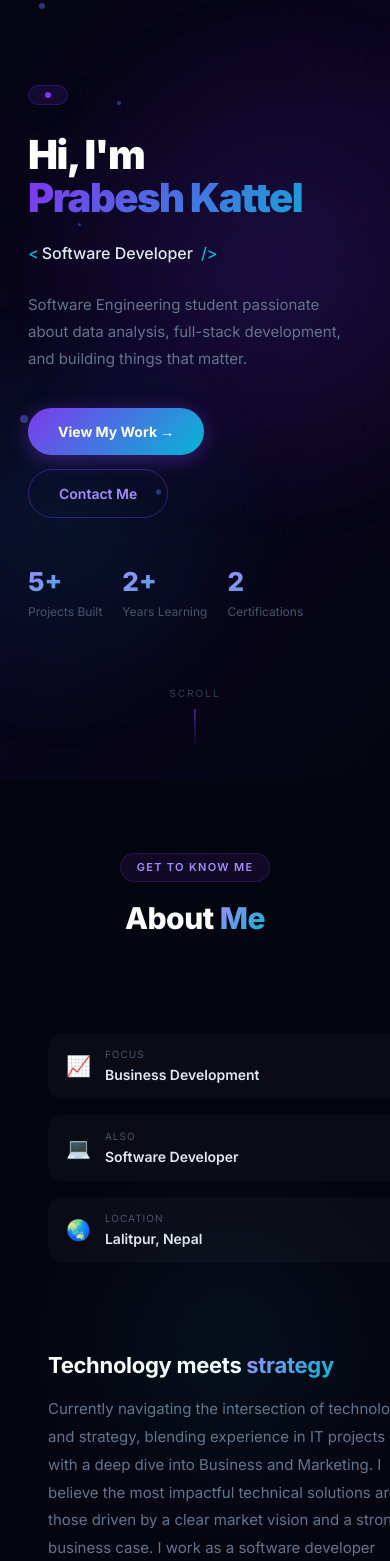
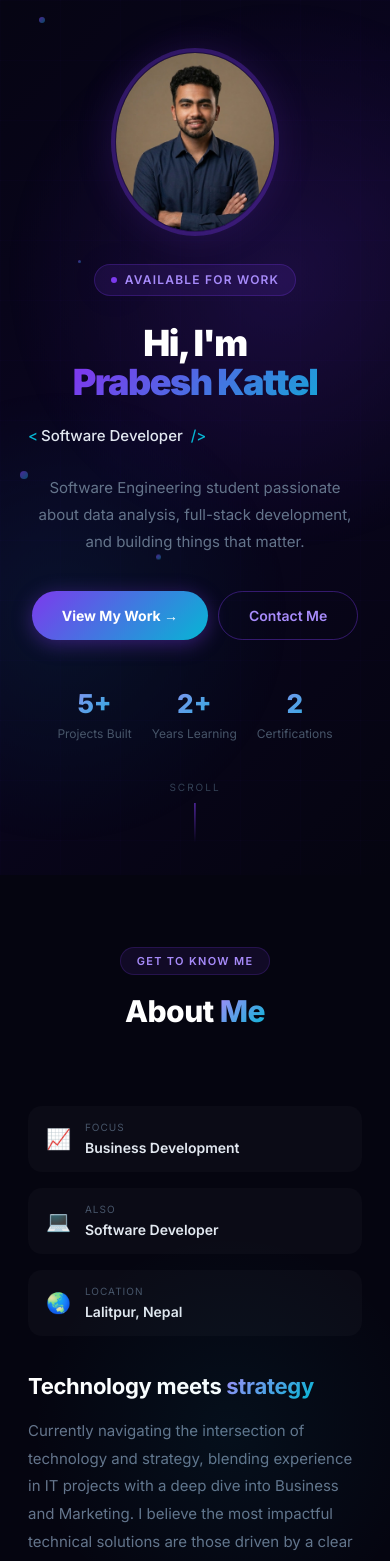
Before and after one commit to GRKPrabesh/Personal-Portfolio, a React app: page / in a window 390 px wide. Shown: the part 120-1681 px from the top of the page. Built offline with nearby package versions, Linux system fonts and the light colour scheme; the HTML template or start-up script is replaced by a standard one.

Commit message:
fix: make contact form responsive

```diff
--- a/src/components/About.jsx
+++ b/src/components/About.jsx
@@ -31,7 +31,7 @@ export default function About() {
           </h2>
         </motion.div>
 
-        <div style={{ display: "grid", gridTemplateColumns: "1fr 1.6fr", gap: 64, alignItems: "center" }} className="about-grid">
+        <div className="about-grid">
           {/* Left: quick info cards */}
           <motion.div initial={{ opacity: 0, x: -30 }} animate={inView ? { opacity: 1, x: 0 } : {}} transition={{ duration: 0.6, delay: 0.1 }}
             style={{ display: "flex", flexDirection: "column", gap: 16 }}>
@@ -63,7 +63,7 @@ export default function About() {
             </h3>
             <p style={{ fontSize: 15, color: "#64748b", lineHeight: 1.85, marginBottom: 32 }}>{personalInfo.bio}</p>
 
-            <div style={{ display: "grid", gridTemplateColumns: "repeat(3, 1fr)", gap: 10, marginBottom: 32 }}>
+            <div className="traits-grid">
               {traits.map((trait, i) => (
                 <motion.div key={trait.label}
                   initial={{ opacity: 0, y: 12 }} animate={inView ? { opacity: 1, y: 0 } : {}}
@@ -94,7 +94,7 @@ export default function About() {
           </motion.div>
         </div>
       </div>
-      <style>{`@media(max-width:768px){.about-grid{grid-template-columns:1fr !important;gap:48px !important;}}`}</style>
+      <style>{``}</style>
     </section>
   );
 }
--- a/src/components/Certifications.jsx
+++ b/src/components/Certifications.jsx
@@ -42,7 +42,7 @@ export default function Certifications() {
           </h2>
         </motion.div>
 
-        <div style={{ display: "grid", gridTemplateColumns: "repeat(2, 1fr)", gap: 22 }} className="cert-grid">
+        <div className="cert-grid">
           {certifications.map((cert, i) => {
             const Icon = certIconMap[i];
             return (
@@ -85,7 +85,6 @@ export default function Certifications() {
           })}
         </div>
       </div>
-      <style>{`@media(max-width:640px){.cert-grid{grid-template-columns:1fr !important;}}`}</style>
     </section>
   );
 }
--- a/src/components/Contact.jsx
+++ b/src/components/Contact.jsx
@@ -84,7 +84,7 @@ export default function Contact() {
           <p style={{ fontSize: 14, color: "#475569", maxWidth: 360, margin: "0 auto" }}>Have a project in mind or just want to say hi? My inbox is always open.</p>
         </motion.div>
 
-        <div style={{ display: "grid", gridTemplateColumns: "1fr 1.5fr", gap: 28 }} className="contact-grid">
+        <div className="contact-grid">
           {/* Info */}
           <motion.div initial={{ opacity: 0, x: -24 }} animate={inView ? { opacity: 1, x: 0 } : {}} transition={{ duration: 0.55, delay: 0.1 }}
             style={{ display: "flex", flexDirection: "column", gap: 16 }}>
@@ -164,7 +164,6 @@ export default function Contact() {
           </motion.div>
         </div>
       </div>
-      <style>{`@media(max-width:768px){.contact-grid{grid-template-columns:1fr !important;}}`}</style>
     </section>
   );
 }
--- a/src/components/Footer.jsx
+++ b/src/components/Footer.jsx
@@ -4,7 +4,7 @@ export default function Footer() {
   const year = new Date().getFullYear();
   return (
     <footer style={{ background: "#030308", padding: "36px 0", borderTop: "1px solid rgba(124,58,237,0.1)" }}>
-      <div style={{ maxWidth: 1140, margin: "0 auto", padding: "0 28px", display: "flex", alignItems: "center", justifyContent: "space-between", flexWrap: "wrap", gap: 16 }}>
+      <div className="footer-inner" style={{ maxWidth: 1140, margin: "0 auto", padding: "0 28px", display: "flex", alignItems: "center", justifyContent: "space-between", flexWrap: "wrap", gap: 16 }}>
         <span style={{ fontSize: 15, fontWeight: 800, background: "linear-gradient(135deg, #a78bfa, #06b6d4)", WebkitBackgroundClip: "text", WebkitTextFillColor: "transparent" }}>
           Prabesh Kattel<span style={{ WebkitTextFillColor: "#7c3aed" }}>.</span>
         </span>
--- a/src/components/Hero.jsx
+++ b/src/components/Hero.jsx
@@ -49,14 +49,17 @@ export default function Hero() {
       {/* Background orbs */}
       <div style={{ position: "absolute", inset: 0, pointerEvents: "none" }}>
         <div style={{ position: "absolute", top: "10%", left: "-5%", width: 600, height: 600, background: "radial-gradient(circle, rgba(124,58,237,0.15) 0%, transparent 65%)", borderRadius: "50%", animation: "float 8s ease-in-out infinite" }} />
-        <div style={{ position: "absolute", bottom: "0", right: "20%", width: 500, height: 500, background: "radial-gradient(circle, rgba(6,182,212,0.08) 0%, transparent 65%)", borderRadius: "50%", animation: "float2 10s ease-in-out infinite" }} />
+        <div style={{ position: "absolute", bottom: 0, right: "20%", width: 500, height: 500, background: "radial-gradient(circle, rgba(6,182,212,0.08) 0%, transparent 65%)", borderRadius: "50%", animation: "float2 10s ease-in-out infinite" }} />
         <div style={{ position: "absolute", inset: 0, backgroundImage: "linear-gradient(rgba(124,58,237,0.04) 1px, transparent 1px), linear-gradient(90deg, rgba(124,58,237,0.04) 1px, transparent 1px)", backgroundSize: "60px 60px", opacity: 0.5 }} />
         {particles.map((p, i) => <Particle key={i} style={p} />)}
       </div>
 
-      {/* Left: Text content */}
-      <div style={{ position: "relative", zIndex: 2, maxWidth: 1140, margin: "0 auto", padding: "120px 28px 80px", width: "100%" }}>
-        <div style={{ maxWidth: 580 }} className="hero-content">
+      {/* Main layout */}
+      <div style={{ position: "relative", zIndex: 2, maxWidth: 1140, margin: "0 auto", padding: "0 28px", width: "100%" }}>
+        <div className="hero-layout">
+
+          {/* Text */}
+          <div className="hero-text">
             <motion.div initial={{ opacity: 0, y: 20 }} animate={{ opacity: 1, y: 0 }} transition={{ duration: 0.5 }}>
               <span style={{
                 display: "inline-flex", alignItems: "center", gap: 8,
@@ -67,12 +70,12 @@ export default function Hero() {
                 letterSpacing: "0.1em", textTransform: "uppercase", marginBottom: 28,
               }}>
                 <span style={{ width: 6, height: 6, borderRadius: "50%", background: "#7c3aed", animation: "pulse-glow 2s ease-in-out infinite", display: "inline-block" }} />
-
+                Available for work
               </span>
             </motion.div>
 
             <motion.h1 initial={{ opacity: 0, y: 24 }} animate={{ opacity: 1, y: 0 }} transition={{ duration: 0.55, delay: 0.1 }}
-            style={{ fontSize: "clamp(40px, 6vw, 72px)", fontWeight: 900, color: "#fff", lineHeight: 1.08, marginBottom: 16, letterSpacing: "-1.5px" }}>
+              style={{ fontSize: "clamp(36px, 6vw, 72px)", fontWeight: 900, color: "#fff", lineHeight: 1.08, marginBottom: 16, letterSpacing: "-1.5px" }}>
               Hi, I&apos;m<br />
               <span style={{ background: "linear-gradient(135deg, #a78bfa 0%, #7c3aed 40%, #06b6d4 100%)", WebkitBackgroundClip: "text", WebkitTextFillColor: "transparent", backgroundSize: "200% auto", animation: "shimmer 4s linear infinite" }}>
                 Prabesh Kattel
@@ -80,7 +83,7 @@ export default function Hero() {
             </motion.h1>
 
             <motion.div initial={{ opacity: 0, y: 20 }} animate={{ opacity: 1, y: 0 }} transition={{ duration: 0.55, delay: 0.2 }}
-            style={{ fontSize: "clamp(16px, 2.5vw, 22px)", fontWeight: 500, color: "#94a3b8", marginBottom: 20, height: 36, display: "flex", alignItems: "center", gap: 3 }}>
+              style={{ fontSize: "clamp(15px, 2.5vw, 22px)", fontWeight: 500, color: "#94a3b8", marginBottom: 20, height: 36, display: "flex", alignItems: "center", gap: 3 }}>
               <span style={{ color: "#06b6d4" }}>{"<"}</span>
               <span style={{ color: "#e2e8f0" }}>{displayed}</span>
               <span style={{ display: "inline-block", width: 2, height: 24, background: "#7c3aed", borderRadius: 2, animation: "blink 1s step-end infinite" }} />
@@ -94,7 +97,7 @@ export default function Hero() {
 
             <motion.div initial={{ opacity: 0, y: 20 }} animate={{ opacity: 1, y: 0 }} transition={{ duration: 0.55, delay: 0.4 }}
               className="hero-buttons"
-            style={{ display: "flex", gap: 14, flexWrap: "wrap" }}>
+              style={{ display: "flex", gap: 14, flexWrap: "wrap", marginBottom: 0 }}>
               <button onClick={() => document.querySelector("#projects")?.scrollIntoView({ behavior: "smooth" })}
                 style={{ padding: "13px 30px", borderRadius: 100, background: "linear-gradient(135deg, #7c3aed, #06b6d4)", color: "#fff", fontWeight: 700, fontSize: 14, border: "none", cursor: "pointer", transition: "all 0.25s", boxShadow: "0 4px 20px rgba(124,58,237,0.4)", fontFamily: "inherit" }}
                 onMouseEnter={e => { e.target.style.transform = "translateY(-2px)"; e.target.style.boxShadow = "0 8px 30px rgba(124,58,237,0.55)"; }}
@@ -109,7 +112,6 @@ export default function Hero() {
               </button>
             </motion.div>
 
-          {/* Stats */}
             <motion.div initial={{ opacity: 0, y: 20 }} animate={{ opacity: 1, y: 0 }} transition={{ duration: 0.55, delay: 0.55 }}
               className="hero-stats"
               style={{ display: "flex", gap: 32, marginTop: 44 }}>
@@ -121,39 +123,19 @@ export default function Hero() {
               ))}
             </motion.div>
           </div>
+
+          {/* Photo */}
+          <motion.div
+            className="hero-photo-wrap"
+            initial={{ opacity: 0, scale: 0.9 }}
+            animate={{ opacity: 1, scale: 1 }}
+            transition={{ duration: 0.7, delay: 0.2 }}
+          >
+            <img src={heroPhoto} alt="Prabesh Kattel" />
+            <div className="hero-photo-fade" />
+          </motion.div>
+
         </div>
-
-      {/* Photo — pinned to right, fades into page on left and bottom, Gemini watermark hidden */}
-      <div style={{
-        position: "absolute",
-        bottom: 0,
-        right: 0,
-        height: "100%",
-        width: "48%",
-        zIndex: 1,
-        pointerEvents: "none",
-        overflow: "hidden",
-      }} className="hero-photo">
-        <motion.img
-          src={heroPhoto}
-          alt="Prabesh Kattel"
-          initial={{ opacity: 0, x: 40 }}
-          animate={{ opacity: 1, x: 0 }}
-          transition={{ duration: 0.8, delay: 0.3 }}
-          style={{
-            width: "100%",
-            height: "100%",
-            objectFit: "cover",
-            objectPosition: "center top",
-            display: "block",
-          }}
-        />
-        {/* Fade left edge into background */}
-        <div style={{ position: "absolute", inset: 0, background: "linear-gradient(to right, #050510 0%, rgba(5,5,16,0.5) 20%, transparent 45%)" }} />
-        {/* Fade bottom edge — also hides Gemini watermark */}
-        <div style={{ position: "absolute", inset: 0, background: "linear-gradient(to top, #050510 0%, rgba(5,5,16,0.8) 12%, transparent 35%)" }} />
-        {/* Fade top edge */}
-        <div style={{ position: "absolute", inset: 0, background: "linear-gradient(to bottom, #050510 0%, transparent 15%)" }} />
       </div>
 
       {/* Scroll indicator */}
@@ -162,15 +144,6 @@ export default function Hero() {
         <span style={{ fontSize: 10, color: "#334155", letterSpacing: "0.2em", textTransform: "uppercase" }}>scroll</span>
         <div style={{ width: 1, height: 40, background: "linear-gradient(to bottom, #7c3aed, transparent)" }} />
       </motion.div>
-
-      <style>{`
-        @media (max-width: 768px) {
-          .hero-photo { display: none !important; }
-          .hero-content { max-width: 100% !important; }
-          .hero-buttons { flex-direction: column !important; align-items: flex-start !important; }
-          .hero-stats { gap: 20px !important; }
-        }
-      `}</style>
     </section>
   );
 }
--- a/src/components/Projects.jsx
+++ b/src/components/Projects.jsx
@@ -74,14 +74,10 @@ export default function Projects() {
           <p style={{ fontSize: 14, color: "#475569", maxWidth: 420, margin: "0 auto" }}>A selection of projects across web development, databases, and desktop apps.</p>
         </motion.div>
 
-        <div style={{ display: "grid", gridTemplateColumns: "repeat(3, 1fr)", gap: 22 }} className="projects-grid">
+        <div className="projects-grid">
           {projects.map((p, i) => <ProjectCard key={p.title} project={p} index={i} inView={inView} />)}
         </div>
       </div>
-      <style>{`
-        @media(max-width:900px){.projects-grid{grid-template-columns:repeat(2,1fr) !important;}}
-        @media(max-width:600px){.projects-grid{grid-template-columns:1fr !important;}}
-      `}</style>
     </section>
   );
 }
--- a/src/components/Skills.jsx
+++ b/src/components/Skills.jsx
@@ -40,7 +40,7 @@ export default function Skills() {
           </h2>
         </motion.div>
 
-        <div style={{ display: "grid", gridTemplateColumns: "1fr 1fr", gap: 28 }} className="skills-grid">
+        <div className="skills-grid">
           <motion.div initial={{ opacity: 0, y: 24 }} animate={inView ? { opacity: 1, y: 0 } : {}} transition={{ duration: 0.55, delay: 0.1 }}
             style={{ background: "linear-gradient(145deg, rgba(124,58,237,0.06), rgba(6,182,212,0.03))", borderRadius: 24, padding: 32, border: "1px solid rgba(124,58,237,0.12)", backdropFilter: "blur(10px)" }}>
             <p style={{ fontSize: 11, fontWeight: 700, color: "#7c3aed", letterSpacing: "0.14em", textTransform: "uppercase", marginBottom: 28 }}>Proficiency</p>
@@ -66,7 +66,7 @@ export default function Skills() {
           </div>
         </div>
       </div>
-      <style>{`@media(max-width:768px){.skills-grid{grid-template-columns:1fr !important;}}`}</style>
+      <style>{``}</style>
     </section>
   );
 }
--- a/src/index.css
+++ b/src/index.css
@@ -2,9 +2,7 @@
 @import "tailwindcss";
 
 *, *::before, *::after { box-sizing: border-box; margin: 0; padding: 0; }
-
 html { scroll-behavior: smooth; }
-
 body {
   font-family: 'Inter', sans-serif;
   background: #050510;
@@ -18,110 +16,117 @@ body {
 ::-webkit-scrollbar-thumb { background: linear-gradient(#7c3aed, #06b6d4); border-radius: 10px; }
 ::selection { background: rgba(124,58,237,0.35); color: #fff; }
 
-@keyframes blink { 0%,100%{opacity:1} 50%{opacity:0} }
-@keyframes float { 0%,100%{transform:translateY(0px)} 50%{transform:translateY(-18px)} }
-@keyframes float2 { 0%,100%{transform:translateY(0px)} 50%{transform:translateY(-12px)} }
-@keyframes spin-slow { from{transform:rotate(0deg)} to{transform:rotate(360deg)} }
-@keyframes shimmer { 0%{background-position:-200% center} 100%{background-position:200% center} }
-@keyframes pulse-glow { 0%,100%{box-shadow:0 0 20px rgba(124,58,237,0.3)} 50%{box-shadow:0 0 40px rgba(124,58,237,0.6), 0 0 80px rgba(6,182,212,0.2)} }
+@keyframes blink    { 0%,100%{opacity:1} 50%{opacity:0} }
+@keyframes float    { 0%,100%{transform:translateY(0)} 50%{transform:translateY(-18px)} }
+@keyframes float2   { 0%,100%{transform:translateY(0)} 50%{transform:translateY(-12px)} }
+@keyframes shimmer  { 0%{background-position:-200% center} 100%{background-position:200% center} }
+@keyframes pulse-glow { 0%,100%{box-shadow:0 0 20px rgba(124,58,237,0.3)} 50%{box-shadow:0 0 40px rgba(124,58,237,0.6),0 0 80px rgba(6,182,212,0.2)} }
 
-/* ── Navbar ─────────────────────────────────────────────── */
+/* ── Navbar ── */
 .nav-desktop-links { display: flex; }
 .nav-hamburger     { display: none; }
-.nav-mobile-menu   { display: block; }
 
+/* ── Hero ── */
+.hero-layout {
+  display: flex;
+  align-items: center;
+  justify-content: space-between;
+  gap: 40px;
+  width: 100%;
+}
+.hero-text  { flex: 1; min-width: 0; }
+.hero-photo-wrap {
+  flex-shrink: 0;
+  width: 340px;
+  height: 400px;
+  border-radius: 24px;
+  overflow: hidden;
+  position: relative;
+  border: 1px solid rgba(124,58,237,0.2);
+  box-shadow: 0 0 60px rgba(124,58,237,0.15);
+}
+.hero-photo-wrap img {
+  width: 100%;
+  height: 100%;
+  object-fit: cover;
+  object-position: center top;
+  display: block;
+}
+.hero-photo-fade {
+  position: absolute;
+  inset: 0;
+  background: linear-gradient(to bottom, transparent 60%, #050510 100%);
+}
+
+/* ── Grids ── */
+.about-grid    { display: grid; grid-template-columns: 1fr 1.6fr; gap: 64px; align-items: center; }
+.skills-grid   { display: grid; grid-template-columns: 1fr 1fr;   gap: 28px; }
+.projects-grid { display: grid; grid-template-columns: repeat(3,1fr); gap: 22px; }
+.cert-grid     { display: grid; grid-template-columns: repeat(2,1fr); gap: 22px; }
+.contact-grid  { display: grid; grid-template-columns: 1fr 1.5fr; gap: 28px; }
+.traits-grid   { display: grid; grid-template-columns: repeat(3,1fr); gap: 10px; margin-bottom: 32px; }
+
+/* ── Tablet (≤ 1024px) ── */
+@media (max-width: 1024px) {
+  .hero-photo-wrap { width: 280px; height: 340px; }
+  .projects-grid   { grid-template-columns: repeat(2,1fr); }
+}
+
+/* ── Mobile (≤ 768px) ── */
 @media (max-width: 768px) {
+  /* Navbar */
   .nav-desktop-links { display: none !important; }
   .nav-hamburger     { display: flex !important; }
-}
 
-/* ── Responsive ─────────────────────────────────────────── */
+  /* Hero — stack vertically, photo on top */
+  .hero-layout {
+    flex-direction: column-reverse;
+    align-items: center;
+    padding-top: 100px;
+    padding-bottom: 60px;
+    gap: 32px;
+  }
+  .hero-text { text-align: center; }
+  .hero-text .hero-buttons { justify-content: center; }
+  .hero-text .hero-stats   { justify-content: center; }
+  .hero-photo-wrap {
+    width: 200px;
+    height: 220px;
+    border-radius: 50%;
+    box-shadow: 0 0 0 4px rgba(124,58,237,0.3), 0 0 40px rgba(124,58,237,0.2);
+  }
+  .hero-photo-fade { display: none; }
 
-/* Tablet & below (≤ 900px) */
-@media (max-width: 900px) {
-  .projects-grid { grid-template-columns: repeat(2, 1fr) !important; }
-}
+  /* Sections */
+  section { padding: 72px 0 !important; }
 
-/* Mobile (≤ 768px) */
-@media (max-width: 768px) {
+  /* Grids → single column */
+  .about-grid    { grid-template-columns: 1fr !important; gap: 36px !important; }
+  .skills-grid   { grid-template-columns: 1fr !important; }
+  .projects-grid { grid-template-columns: 1fr !important; }
+  .cert-grid     { grid-template-columns: 1fr !important; }
+  .contact-grid  { grid-template-columns: 1fr !important; }
+  .traits-grid   { grid-template-columns: repeat(2,1fr) !important; }
 
-  /* Navbar desktop links hidden, hamburger shown */
-  .hidden.md\:flex { display: none !important; }
-  .md\:hidden { display: flex !important; }
-
-  /* Hero */
-  .hero-photo { display: none !important; }
-
-  section {
-    padding: 80px 0 !important;
-  }
-
-  /* About grid → single column */
-  .about-grid {
-    grid-template-columns: 1fr !important;
-    gap: 36px !important;
-  }
-
-  /* Skills grid → single column */
-  .skills-grid {
-    grid-template-columns: 1fr !important;
-  }
-
-  /* Contact grid → single column */
-  .contact-grid {
-    grid-template-columns: 1fr !important;
-  }
-
-  /* Footer → stack vertically */
-  footer > div {
+  /* Footer */
+  .footer-inner {
     flex-direction: column !important;
     align-items: center !important;
     text-align: center !important;
     gap: 12px !important;
   }
 
-  /* Hero stats → wrap nicely */
-  .hero-stats {
-    gap: 20px !important;
-    flex-wrap: wrap !important;
-  }
+  /* Hero buttons & stats */
+  .hero-buttons { flex-wrap: wrap; gap: 10px !important; }
+  .hero-stats   { gap: 20px !important; flex-wrap: wrap; }
 
-  /* Hero buttons → stack on very small screens */
-  .hero-buttons {
-    flex-direction: column !important;
-    align-items: flex-start !important;
-  }
-
-  /* Experience timeline text */
-  .timeline-header {
-    flex-direction: column !important;
-    align-items: flex-start !important;
-  }
-
-  /* Certifications grid → single column */
-  .cert-grid {
-    grid-template-columns: 1fr !important;
-  }
-
-  /* General padding fix for all sections */
-  [style*="padding: 120px 0"] {
-    padding: 72px 0 !important;
-  }
-
-  [style*="padding: \"0 28px\""] {
-    padding: 0 16px !important;
-  }
+  /* Section inner padding */
+  .section-inner { padding: 0 16px !important; }
 }
 
-/* Small mobile (≤ 480px) */
+/* ── Small mobile (≤ 480px) ── */
 @media (max-width: 480px) {
-  .projects-grid { grid-template-columns: 1fr !important; }
-  .cert-grid { grid-template-columns: 1fr !important; }
-
-  /* Reduce inner padding on cards */
-  .about-grid > div,
-  .skills-grid > div,
-  .contact-grid > div {
-    padding: 20px !important;
-  }
+  .hero-photo-wrap { width: 160px; height: 180px; }
+  .traits-grid     { grid-template-columns: 1fr 1fr !important; }
+  .cert-grid       { grid-template-columns: 1fr !important; }
 }
```
Lines whose indentation alone changed are shown as unchanged.
